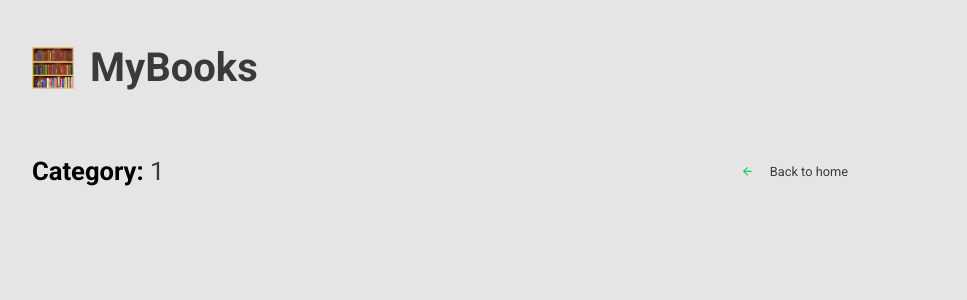
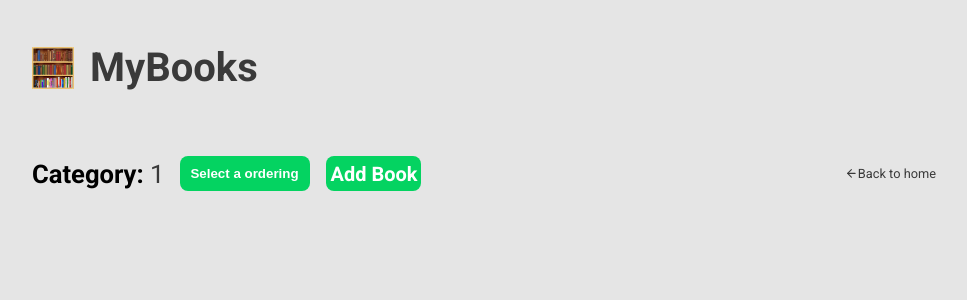
Before and after one commit to silvasouzaadriano/my-books, a React (Create React App) app: page /booklistbycategory/1/1 in a window 1280 px wide. Shown: the top 300 px of the page, without its empty margins (148-1115 px from the left). Built offline with nearby package versions, Linux system fonts and the light colour scheme.

Commit message:
Created books by category page

```diff
--- a/src/pages/Category/index.tsx
+++ b/src/pages/Category/index.tsx
@@ -1,8 +1,18 @@
-import React from 'react';
-import { useRouteMatch, Link } from 'react-router-dom';
-import { FiArrowLeft } from 'react-icons/fi';
+import React, { useState, useEffect, useCallback, ChangeEvent } from 'react';
+import { useRouteMatch, Link, useHistory } from 'react-router-dom';
+import { FiArrowLeft, FiChevronRight } from 'react-icons/fi';
 
-import { Category } from './styles';
+import { Category, Container, Book } from './styles';
+
+interface Book {
+  id: string;
+  timestamp: Date;
+  title: string;
+  description: string;
+  author: string;
+  category: string;
+  deleted?: boolean;
+}
 
 interface BookCategoryParams {
   id: string;
@@ -11,17 +21,106 @@ interface BookCategoryParams {
 
 const BookListByCategory: React.FC = () => {
   const { params } = useRouteMatch<BookCategoryParams>();
+  const [books, setBooks] = useState<Book[]>(() => {
+    const storagedBooks = localStorage.getItem('@MyBooks:books');
+
+    if (storagedBooks) {
+      return JSON.parse(storagedBooks);
+    }
+    return [];
+  });
+
+  const bookCategoryId = params.id;
+  const history = useHistory();
+
+  useEffect(() => {
+    const newBookList: Book[] = books
+      .filter((book) => book.category === bookCategoryId && !book.deleted)
+      .sort(function compare(a, b) {
+        if (a.title < b.title) return -1;
+        if (a.title > b.title) return 1;
+        return 0;
+      });
+    setBooks(newBookList);
+    // eslint-disable-next-line react-hooks/exhaustive-deps
+  }, []);
+
+  const handleBookSort = useCallback(
+    (event: ChangeEvent<HTMLSelectElement>) => {
+      const bookSortSelected = event.target.value;
+      if (bookSortSelected !== 'none') {
+        const newBookList: Book[] = books
+          .filter((book) => book.category === bookCategoryId && !book.deleted)
+          .sort(function compare(a, b) {
+            if (bookSortSelected === 'date') {
+              if (a.timestamp < b.timestamp) return -1;
+              if (a.timestamp > b.timestamp) return 1;
+            } else {
+              if (a.title < b.title) return -1;
+              if (a.title > b.title) return 1;
+            }
+            return 0;
+          });
+        setBooks(newBookList);
+      } else {
+        setBooks(books);
+      }
+    },
+    [books, bookCategoryId],
+  );
 
   return (
+    <>
       <Category>
-      <h1>
+        <main>
+          <strong>
             Category: <span>{params.title}</span>
-      </h1>
+          </strong>
+          <div />
+          <select
+            name="book-ordering"
+            id="book-ordering"
+            onChange={handleBookSort}
+          >
+            <option value="none">Select a ordering</option>
+            <option value="title">Title</option>
+            <option value="date">Date</option>
+          </select>
+
+          <Link to="/addbook">
+            <button type="button">Add Book</button>
+          </Link>
+        </main>
+
+        <aside>
           <Link to="/">
+            <div>
               <FiArrowLeft />
-        Back to home
+              <span>Back to home</span>
+            </div>
           </Link>
+        </aside>
       </Category>
+
+      <Container>
+        {books.map((book) => (
+          <Link to="/viewdetailbook" key={book.id}>
+            <Book>
+              <main>
+                <strong>{book.title}</strong>
+                <span>{book.timestamp}</span>
+              </main>
+              <aside>
+                <p>{book.description}</p>
+                <div>
+                  <FiChevronRight />
+                </div>
+              </aside>
+            </Book>
+          </Link>
+        ))}
+      </Container>
+    </>
   );
 };
 
--- a/src/pages/Category/styles.ts
+++ b/src/pages/Category/styles.ts
@@ -2,20 +2,83 @@ import styled from 'styled-components';
 import { shade } from 'polished';
 
 export const Category = styled.div`
-  max-width: 65vw;
+  max-width: 100%;
   display: flex;
   align-items: center;
   justify-content: space-between;
   margin-top: 60px;
 
-  h1 span {
+  main {
+    display: flex;
+    align-items: center;
+
+    strong {
+      font-size: 2vw;
+      margin-right: 16px;
+    }
+
+    strong span {
       color: #3a3a3a;
       font-weight: 100;
     }
-  a {
+
+    button {
+      width: 95px;
+      height: 35px;
+      background: #04d361;
+      border-radius: 8px;
+      border: 0;
+      color: #fff;
+      font-weight: bold;
+      font-size: 2.5vh;
+      transition: background-color 0.2s;
+      flex-wrap: wrap;
+
+      &:hover {
+        background: ${shade(0.2, '#04d361')};
+      }
+
+      @media (max-width: 768px) {
+        font-size: 2.5vh;
+      }
+
+      @media (max-width: 425px) {
+        width: 60px;
+        height: 30px;
+        font-size: 2vh;
+      }
+    }
+
+    select {
+      width: 130px;
+      height: 35px;
+      appearance: none;
+      background: #04d361;
+      border-radius: 8px;
+      border: 0;
+      color: #fff;
+      font-weight: bold;
+      padding: 10px;
+      margin-right: 16px;
+      transition: background-color 0.2s;
+
+      &:hover {
+        background: ${shade(0.2, '#04d361')};
+      }
+
+      @media (max-width: 425px) {
+        width: 90px;
+        height: 30px;
+        font-size: 2vh;
+      }
+    }
+  }
+
+  aside {
     display: flex;
     align-items: center;
 
+    a {
       color: #3a3a3a;
       text-decoration: none;
       margin-right: 16px;
@@ -26,48 +89,32 @@ export const Category = styled.div`
       }
     }
 
-  svg {
-    margin-right: 16px;
-    color: #04d361;
+    div {
+      display: flex;
+      align-items: center;
+    }
   }
 `;
 
-export const Books = styled.div`
-  max-width: 63vw;
-  margin-top: 40px;
+export const Container = styled.div`
+  max-width: 100%;
+  margin-top: 50px;
+  a {
+    text-decoration: none;
+  }
+`;
 
-  @media (max-width: 1024px) {
-    max-width: 72vw;
-  }
+export const Book = styled.div`
+  margin-top: 10px;
+  display: block;
+  overflow: hidden;
+  word-break: break-all;
+  max-height: 100px;
+  background-color: #fff;
+  border-radius: 5px;
+  padding: 10px;
 
-  @media (max-width: 768px) {
-    max-width: 83vw;
-  }
-
-  a {
-    width: 100%;
-    height: 100px;
-    background: #fff;
-    border-radius: 5px;
-    display: block;
-    text-decoration: none;
-
-    padding: 24px;
-    display: flex;
-    align-items: center;
-    transition: transform 0.2s;
-
-    &:hover {
-      transform: translateX(10px);
-    }
-
-    & + a {
-      margin-top: 16px;
-    }
-  }
-
-  div {
-    > div {
+  main {
     display: flex;
     align-items: center;
     justify-content: space-between;
@@ -83,15 +130,22 @@ export const Books = styled.div`
     }
   }
 
+  aside {
+    margin-top: 5px;
+    display: flex;
+    justify-content: space-between;
+
     p {
+      align-items: left;
       font-size: 1.2vw;
       color: #a8a8b3;
       margin-top: 5px;
     }
-  }
-
     svg {
       margin-left: auto;
+      margin-right: -10px;
       color: #cdcdb6;
+      font-size-adjust: 20px;
+    }
   }
 `;
```
Lines whose indentation alone changed are shown as unchanged.
